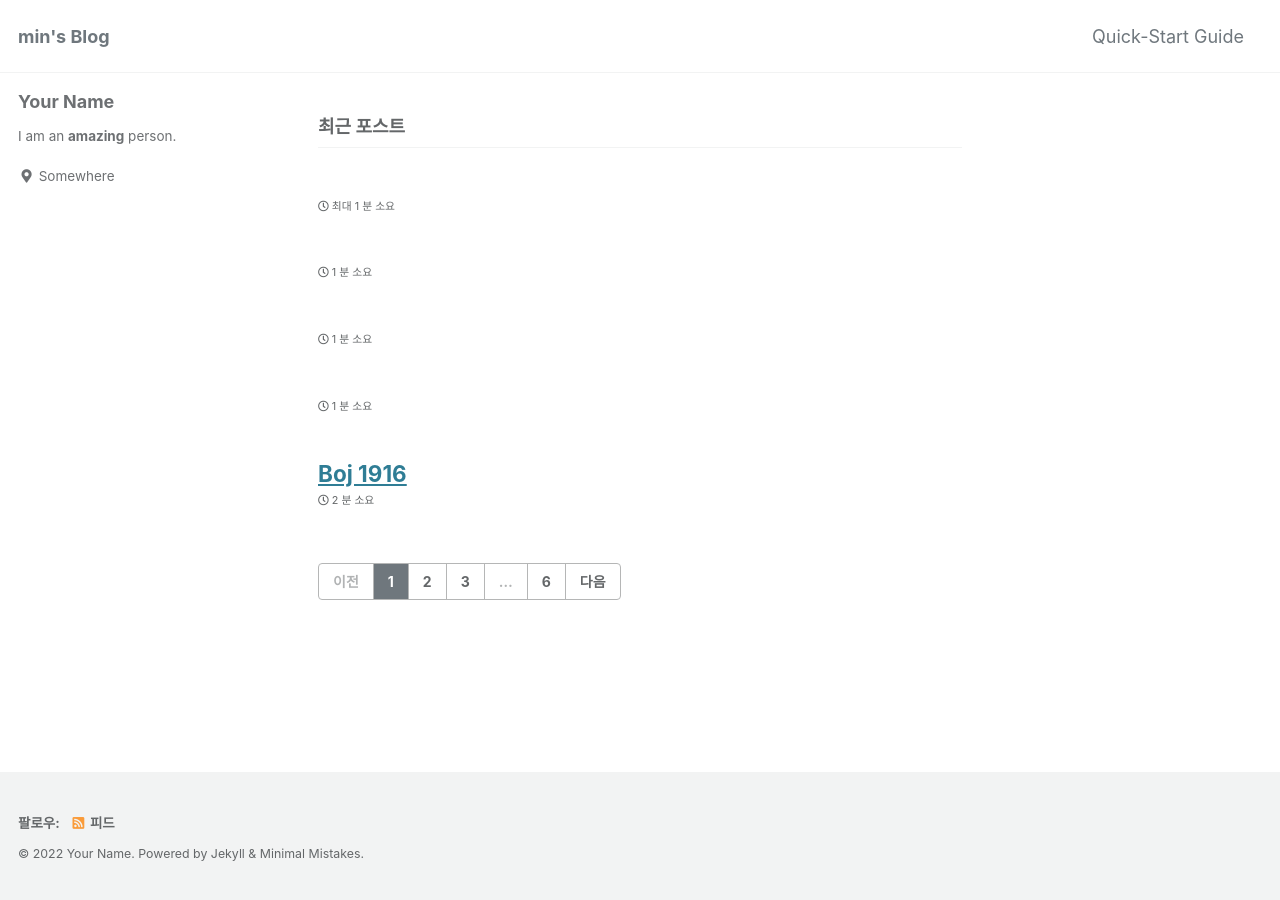
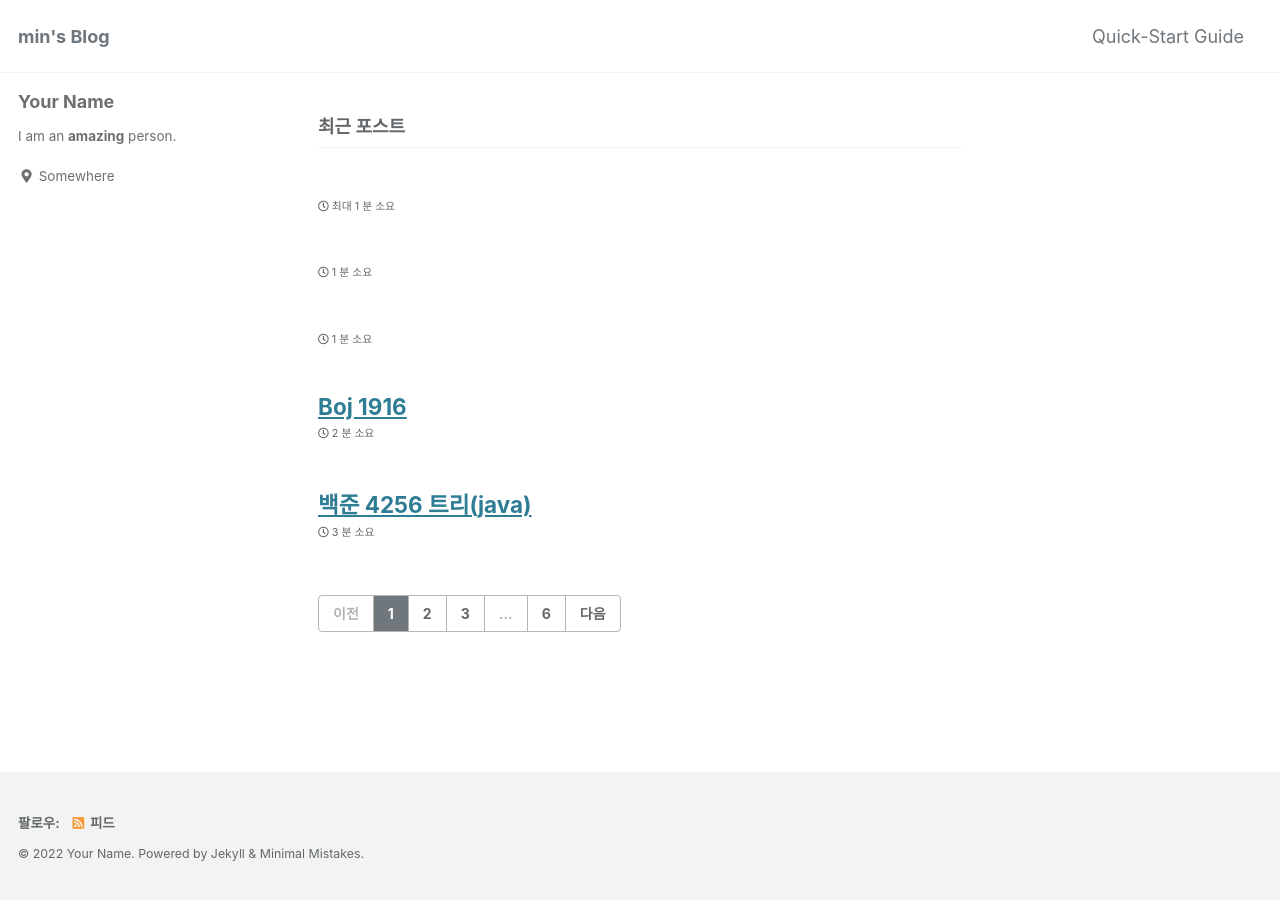
Before and after one commit to Minse5k/Minse5k.github.io, a Jekyll site: the page built from index.html, in a window 1280 px wide. Built offline with Jekyll 4.4.1, drawn with Linux system fonts in a browser that asks for light colours; cached includes are drawn as plain includes; the list of posts is cut into pages by our own code.

Commit message:
Update 2022-01-21-boj-4256.md

```diff
--- a/_posts/2022-01-21-boj-4256.md
+++ b/_posts/2022-01-21-boj-4256.md
@@ -1,3 +1,6 @@
+---
+title : "백준 4256 트리(java)"
+---
 ---
 
 ## title : "백준 4256 트리(java)"
```
